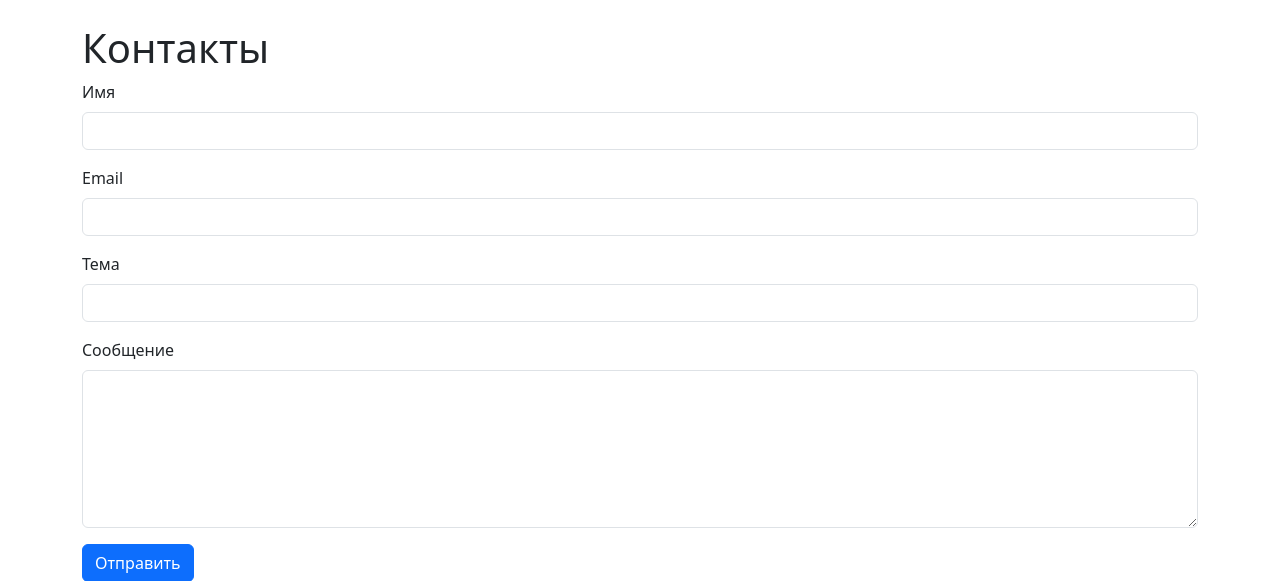
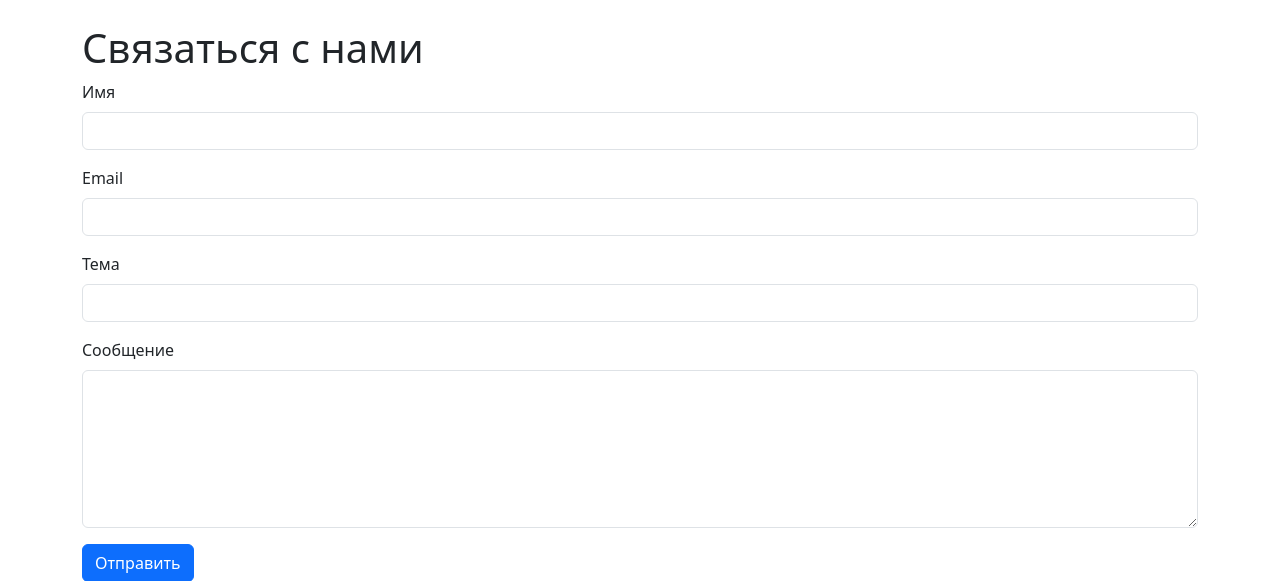
Before and after one commit to Oetas/vkrsite, a Flask app: page /contacts in a window 1280 px wide. Shown: the part 57-638 px from the top of the page. Run offline with Flask 3, Linux system fonts and the light colour scheme; some libraries are stand-ins or nearby versions.

Commit message:
поправлен заголовок в Контактах

```diff
--- a/app/templates/contacts.html
+++ b/app/templates/contacts.html
@@ -3,7 +3,7 @@
 
 {% block content %}
 
-  <h1>Контакты</h1>
+  <h1>Связаться с нами</h1>
 
   {% with messages = get_flashed_messages(with_categories=true) %}
     {% if messages %}
```
